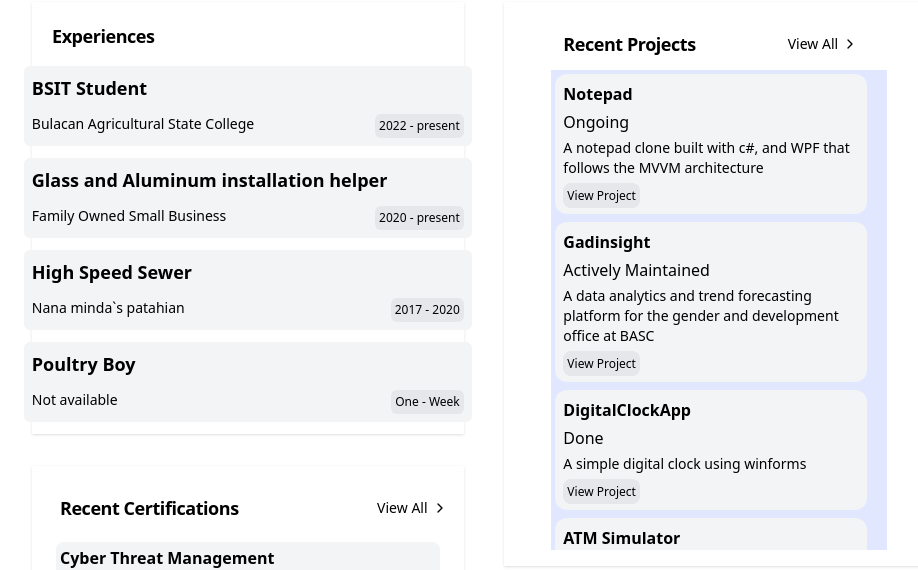
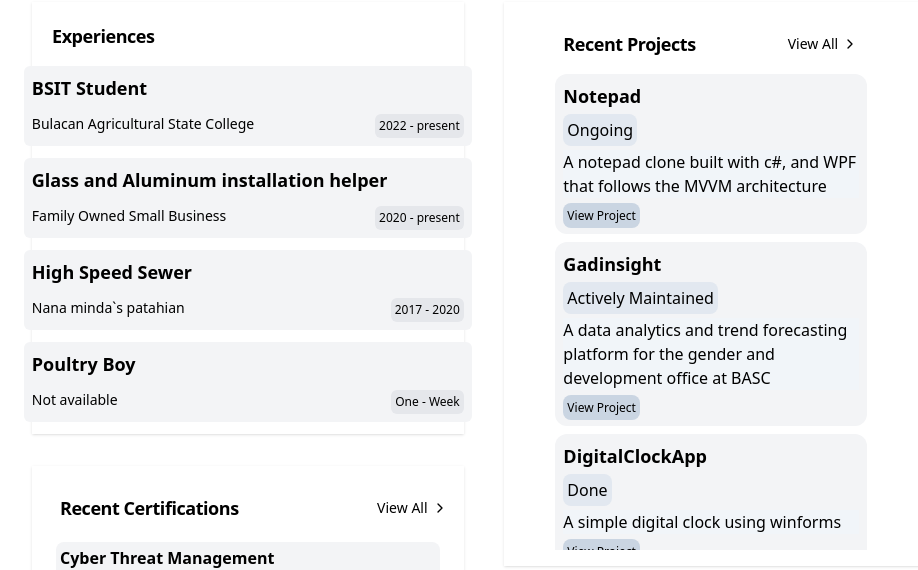
Before and after one commit to Zaido219/personal-portfolio, a React (Vite) app: page / in a window 1280 px wide. Shown: the part 282-852 px from the top of the page, without its empty margins (4-922 px from the left). Built offline with nearby package versions, Linux system fonts and the light colour scheme.

Commit message:
style:WIP Projects section styling updates

```diff
--- a/src/components/ProjectCard.jsx
+++ b/src/components/ProjectCard.jsx
@@ -14,7 +14,7 @@ const ProjectCard = () => {
             <SectionHeader title="Recent Projects" />
             <ViewMore />
           </div>
-          <ul className="bg-indigo-100 max-h-120 overflow-y-auto">
+          <ul className="max-h-120 overflow-y-auto">
               {/* iterate over projects - create project item for each */}
               {
                 Projects.map((item, index) => {
--- a/src/components/Ui/ProjectItem.tsx
+++ b/src/components/Ui/ProjectItem.tsx
@@ -3,11 +3,11 @@ import { type ProjectItemProps} from "../../interface/types"
 const ProjectItem = ({projectName, projectDescription, projectLink,projectStatus, ...props} : ProjectItemProps) => {
     return (
         <div className="h-fit p-2 bg-gray-100 rounded-xl flex flex-col gap-1 transition duration-200 ease-in-out hover:scale-105 hover:bg-gray-300">
-            <strong className="text-md">{projectName}</strong>
-            <p className="text-md">{projectStatus}</p>
-            <p className="text-sm">{projectDescription}</p>
+            <strong className="text-lg">{projectName}</strong>
+            <p className="text-md bg-slate-200 w-fit p-1 rounded-lg">{projectStatus}</p>
+            <p className="text-md bg-slate-100">{projectDescription}</p>
             <div className="cursor-pointer">
-                <a className="text-xs bg-gray-200 p-1 rounded-lg" href={projectLink}>View Project</a>
+                <a className="text-xs p-1 rounded-lg bg-slate-300" href={projectLink}>View Project</a>
             </div>
         </div>
     );
```
